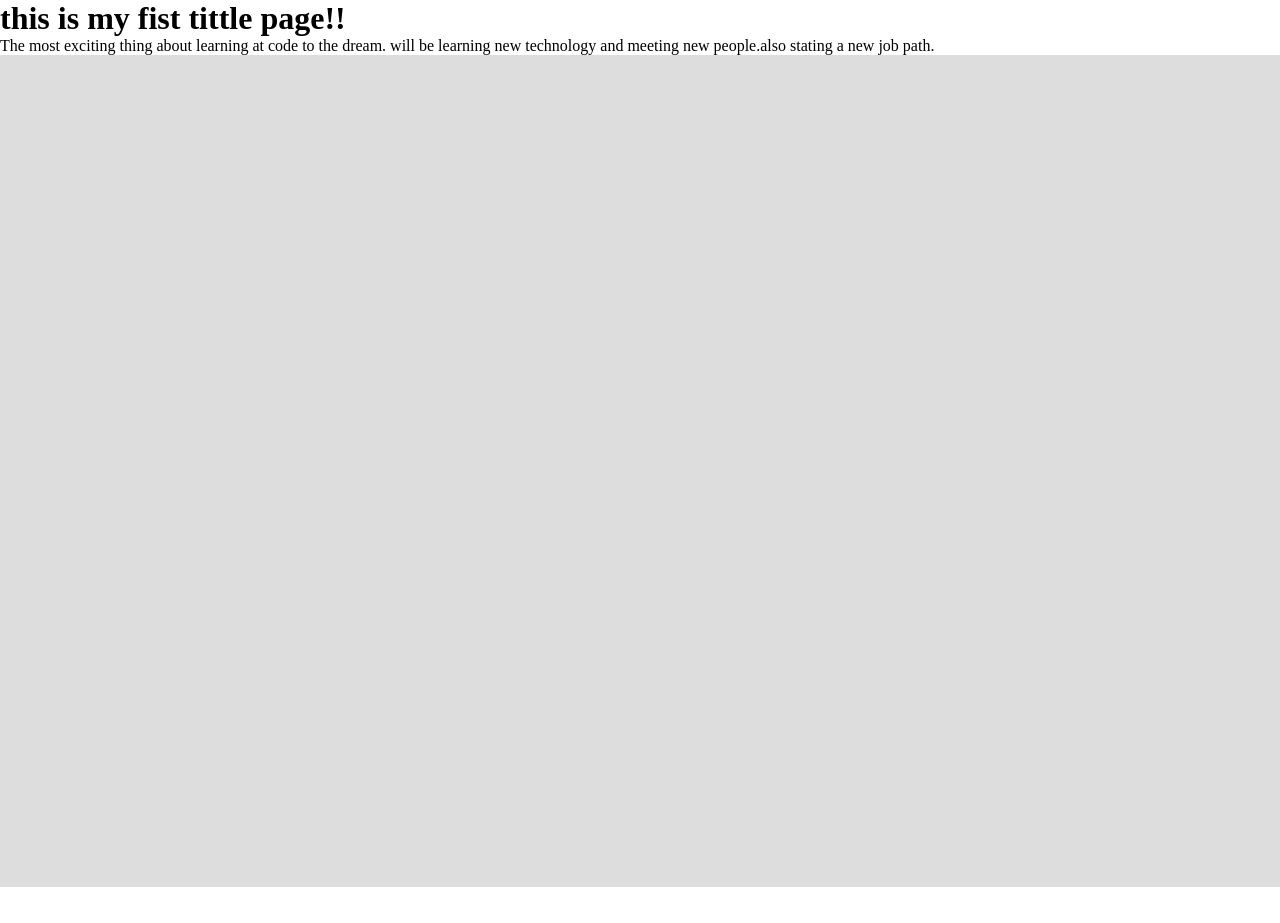
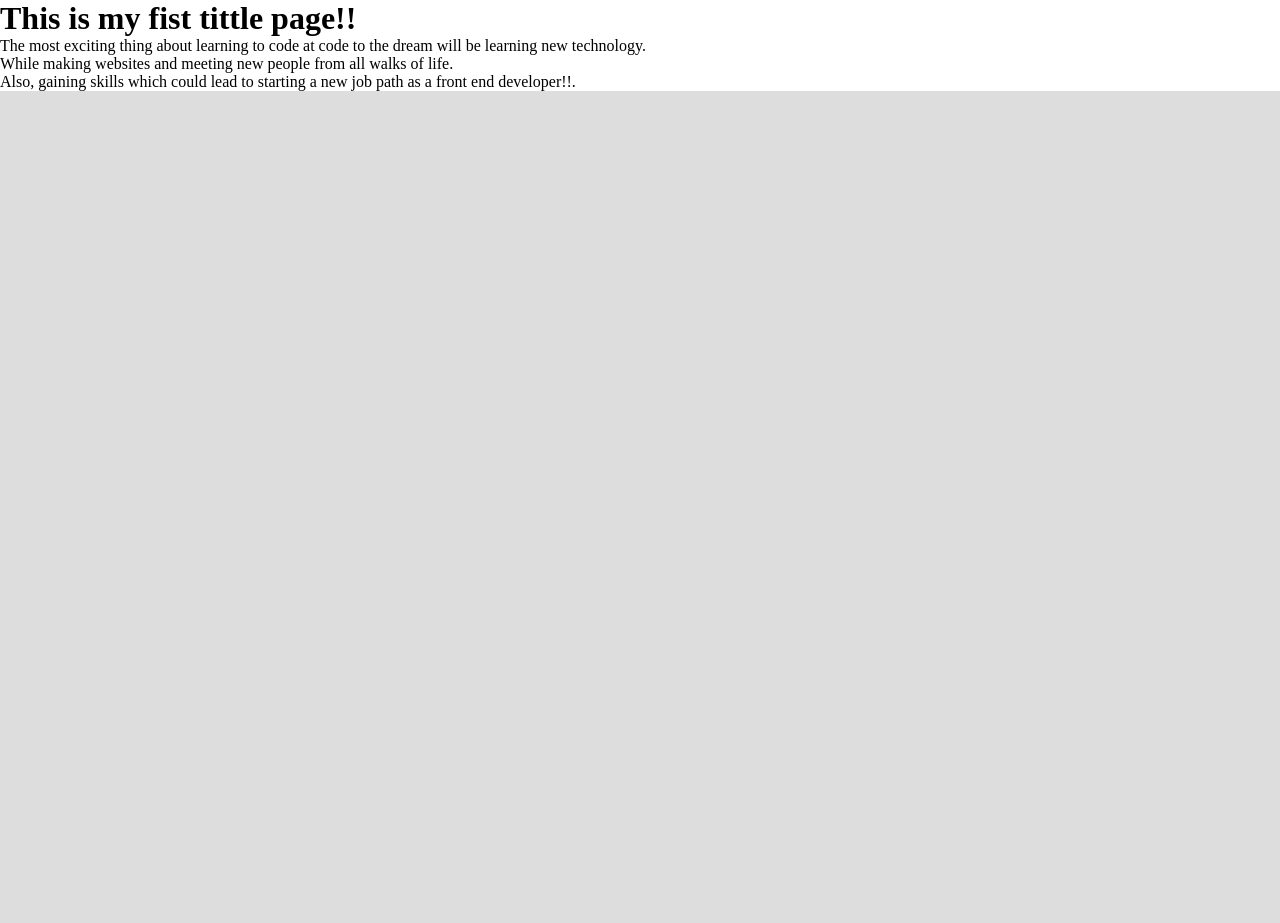
Before and after one commit to Scjonescoder999/assignment-1, a plain HTML site: page index.html in a window 1280 px wide. Shown: the top 923 px of the page. Before the commit the page ends 887 px from the top, so only its background shows below. Drawn offline with Linux system fonts and the light colour scheme.

Commit message:
Made changes to code lessson1

```diff
--- a/index.html
+++ b/index.html
@@ -9,14 +9,16 @@
   <meta name="keywords" content="keywords,here">
   <link rel="stylesheet" href="styles.css" type="text/css">
   </head>
-  <body><div class = "content-container">
+  <body>
+    <div class = "content-container">
     <h1>
-      this is my fist tittle page!!
+      This is my fist tittle page!!
     </h1>
-    <p>
-      The most exciting thing about learning at code to the dream. will be learning new technology and meeting new people.also stating a new job path.
-    </p></div>
-  <div id="target-div"></div>
-  <script src="index.js" type="text/javascript"></script>
+      <p>The most exciting thing about learning to code at code to the dream will be learning new technology.</P>
+      <p>While making websites and meeting new people from all walks of life.</p>
+      <p>Also, gaining skills which could lead to starting a new job path as a front end developer!!.</p>
+    </div>
+    <div id="target-div"></div>
+    <script src="index.js" type="text/javascript"></script>
   </body>
 </html>
```
